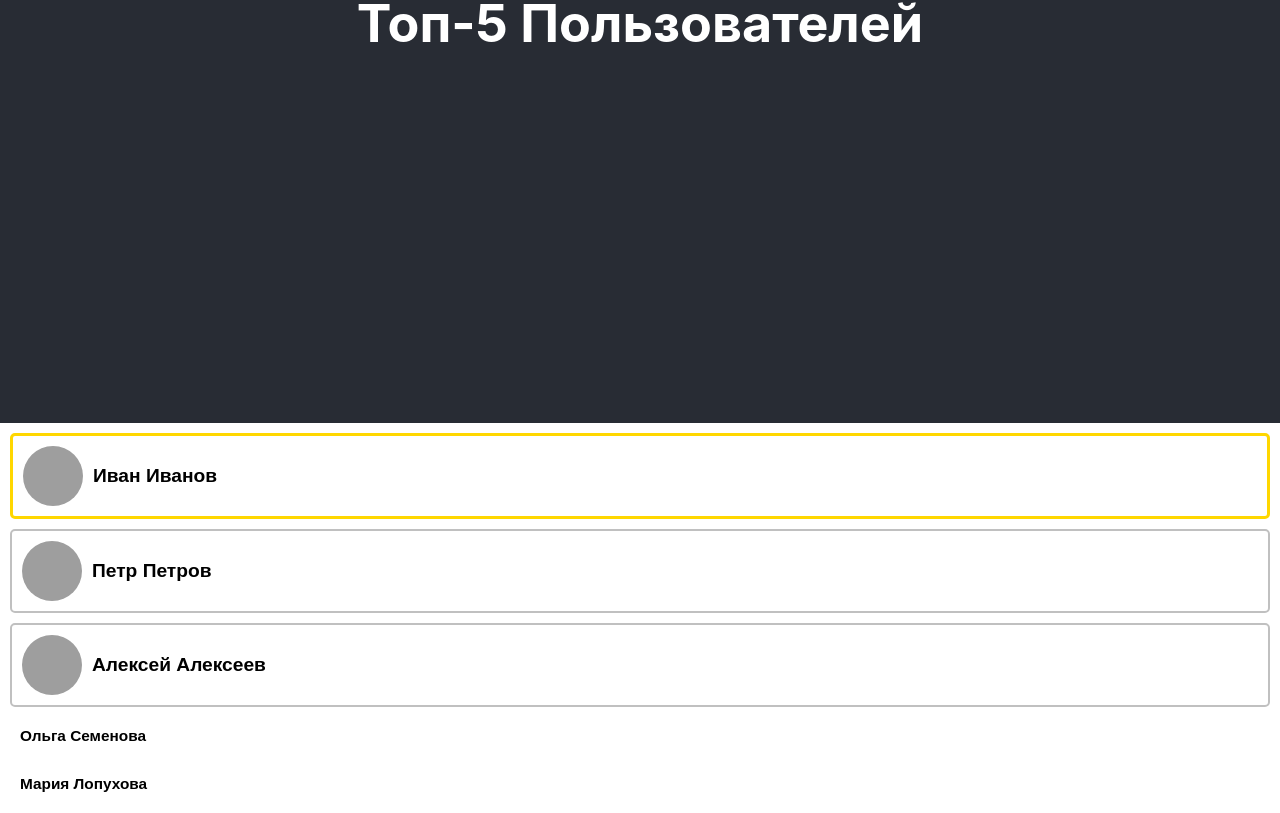
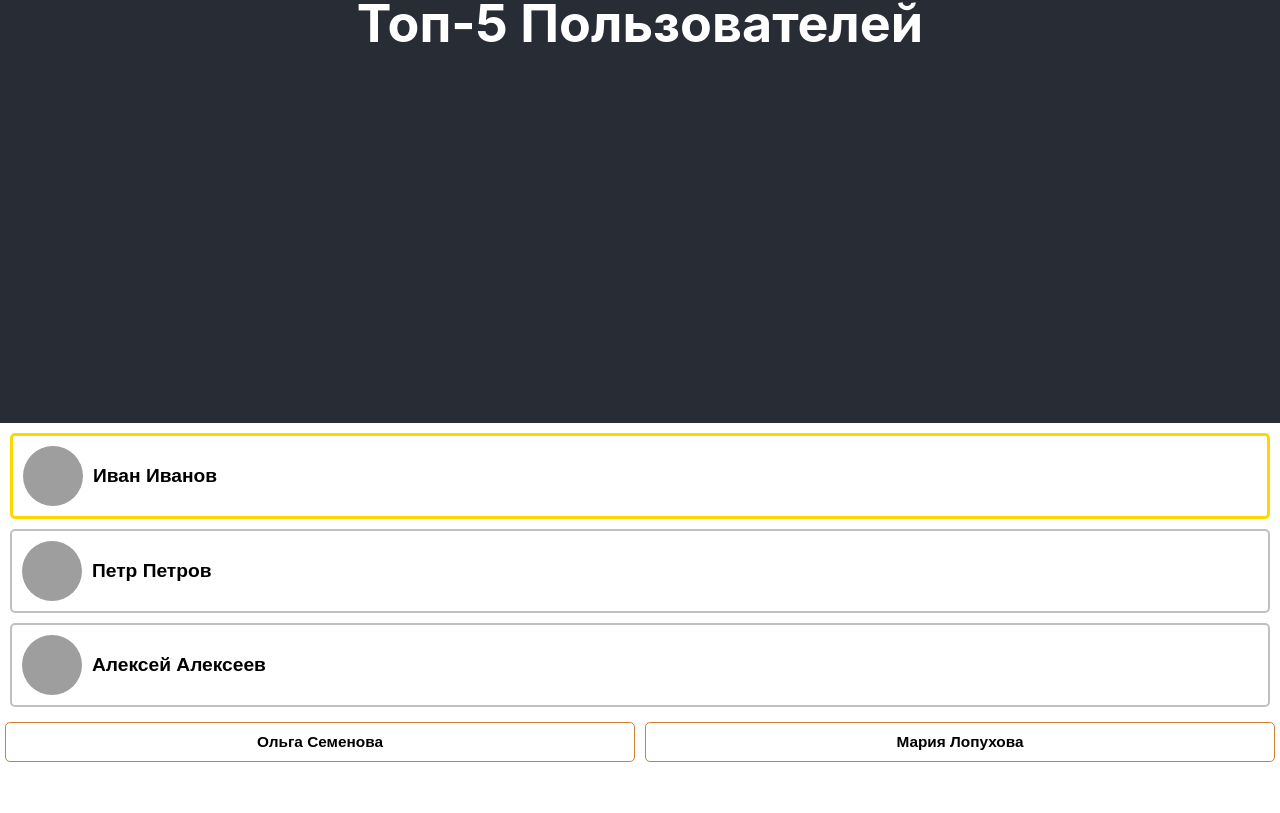
Before and after one commit to berezovskij/AlphaBoardApp, a React (Create React App) app: page / in a window 1280 px wide. Shown: the part 377-1190 px from the top of the page. After the commit the page ends 1144 px from the top, so only its background shows below. Built offline with nearby package versions, Linux system fonts and the light colour scheme; grey boxes are pictures that could not be loaded.

Commit message:
change board view

```diff
--- a/src/Leaderboard.js
+++ b/src/Leaderboard.js
@@ -12,12 +12,19 @@ const users = [
 const Leaderboard = () => {
   return (
     <div className={styles.leaderboard}>
-      {users.map(user => (
+      {users.slice(0, 3).map(user => (
         <div key={user.id} className={`${styles.profile} ${styles[user.rank]}`}>
           {user.photo && <img src={user.photo} alt={user.name} className={styles.photo} />}
           <div className={styles.name}>{user.name}</div>
         </div>
       ))}
+      <div className={styles.normalUsersContainer}>
+        {users.slice(3).map(user => (
+          <div key={user.id} className={`${styles.profile} ${styles[user.rank]}`}>
+            <div className={styles.name}>{user.name}</div>
+          </div>
+        ))}
+      </div>
     </div>
   );
 }
--- a/src/Leaderboard.module.css
+++ b/src/Leaderboard.module.css
@@ -22,9 +22,20 @@
     border: 2px solid silver;
   }
 
+  .normalUsersContainer {
+    display: flex;
+    justify-content: space-around;
+  }
+
   .normalUser {
-    border: 1px solid bronze;
+    flex: 1;
+    margin: 5px;
+    padding: 10px;
+    border: 1px solid #cd7f32;
     font-size: 0.8em;
+    display: flex;
+    justify-content: center;
+    align-items: center;
   }
 
   .photo {
```
